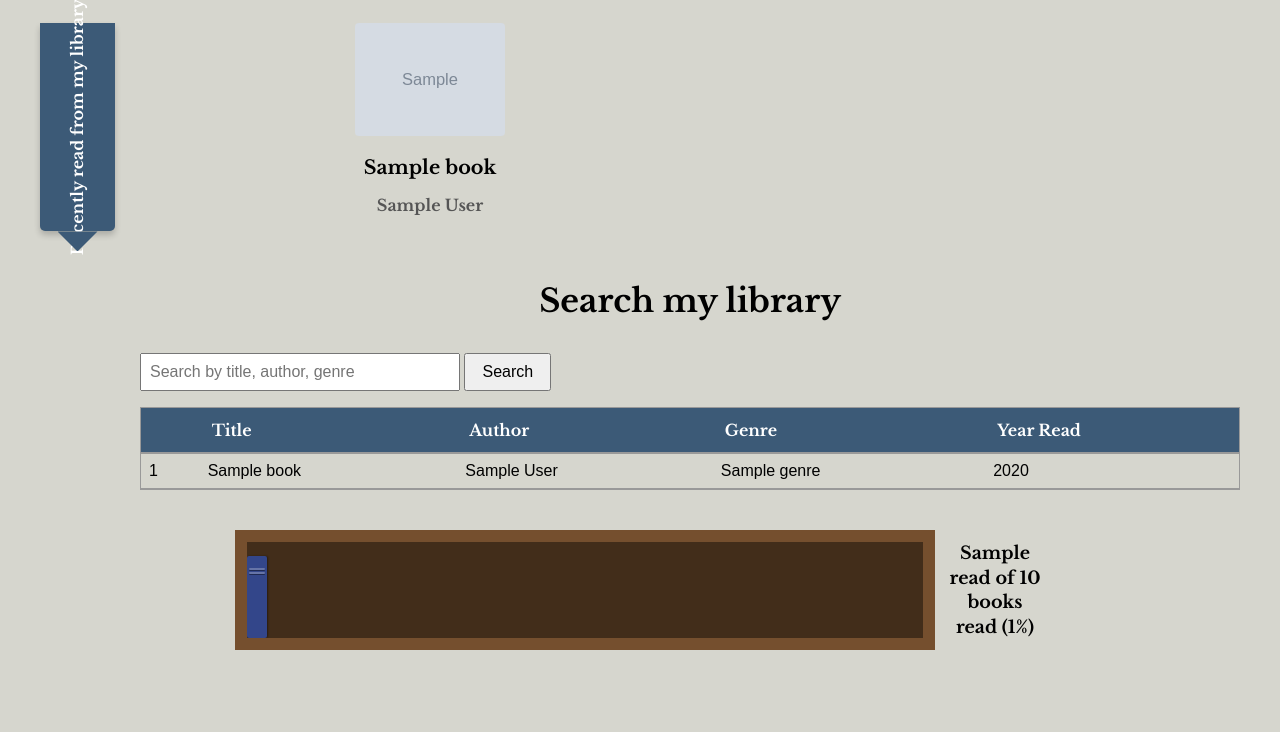
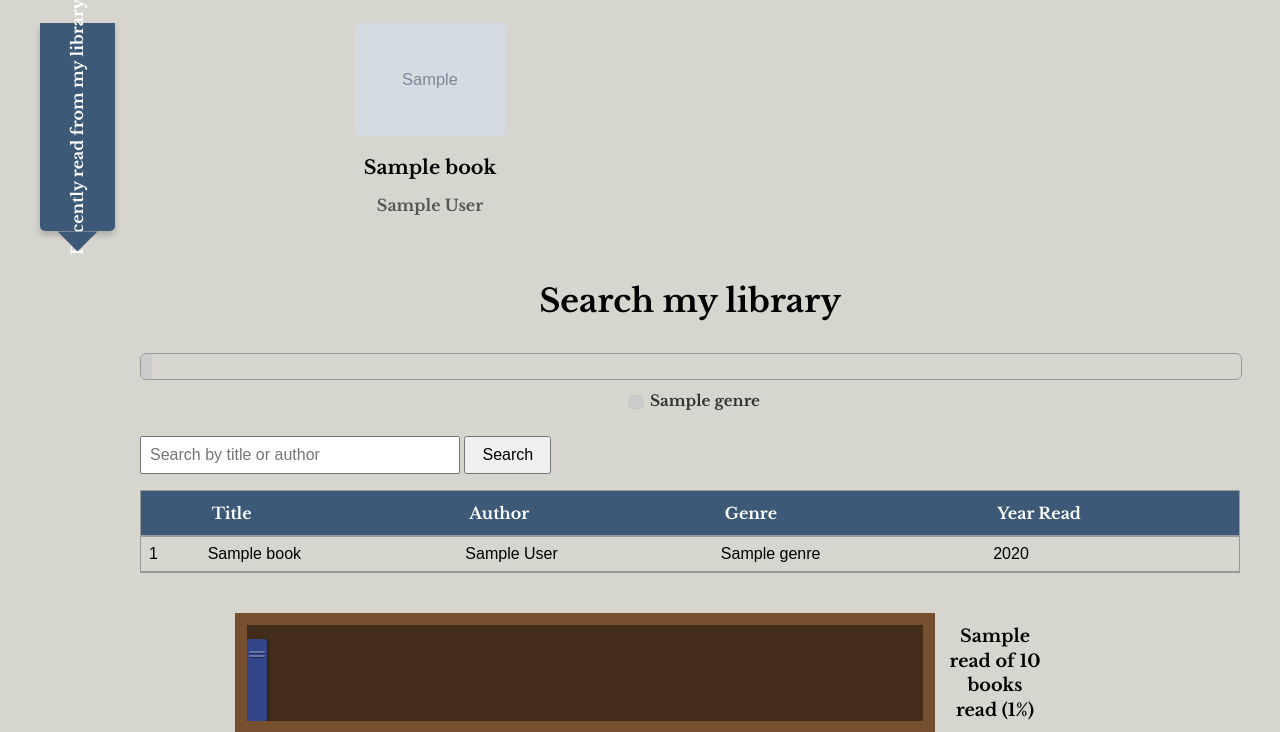
Before and after one commit to colelemahieu/library_sql_web_project, a Flask app: template templates/index.html in a window 1280 px wide. Shown: the part 89-821 px from the top of the page. Before the commit the page ends 739 px from the top, so only its background shows below. Run offline with Flask 3, Linux system fonts and the light colour scheme; the template is opened without the code that fills it: most values are stand-ins (such as "Sample title", 1, 10 or a date in 2020); grey boxes marked "Sample" are stand-in pictures.

Commit message:
add genre filter bar

```diff
--- a/app.py
+++ b/app.py
@@ -2,6 +2,16 @@ from flask import Flask, render_template, request
 import sqlite3, requests
 
 app = Flask(__name__)
+
+GENRE_COLOR_MAP = {
+    "Science Fiction": "#0077b6",  # Blue
+    "Fantasy": "#2b9348",          # Green
+    "Classic": "#a11d33",          # Red
+    "Fiction": "#8e9aaf",          # Gray
+    "Mystery": "#9d4edd",          # Purple
+    "Historical": "#7f4f24"        # Brown
+}
+
 
 def get_read_stats():
     conn = sqlite3.connect("mylibrary.db")
@@ -106,13 +116,36 @@ def get_recent_books():
     return books
 
 
+
+def get_genre_proportions():
+    conn = sqlite3.connect("mylibrary.db")
+    cur = conn.cursor()
+
+    cur.execute("SELECT genre, COUNT(*) FROM books GROUP BY genre")
+    rows = cur.fetchall()
+    conn.close()
+
+    total = sum(count for _, count in rows)
+    if total == 0:
+        return []
+
+    # Return a list of dicts for easy looping in Jinja
+    proportions = [
+        {"genre": genre, "count": count, "percentage": (count / total) * 100}
+        for genre, count in rows
+    ]
+
+    return proportions
+
+
 @app.route("/")
 def home():
     recent_books = get_recent_books()
     books = get_books()
     stats = get_read_stats()
+    genre_proportions = get_genre_proportions()
 
-    return render_template("index.html", recent_books=recent_books, books=books, stats=stats)
+    return render_template("index.html", recent_books=recent_books, books=books, stats=stats, genre_proportions=genre_proportions, genre_color_map=GENRE_COLOR_MAP)
 
 
 @app.route("/search")
@@ -121,8 +154,9 @@ def search():
     recent_books = get_recent_books()
     books = get_books(query)
     stats = get_read_stats()
+    genre_proportions = get_genre_proportions()
 
-    return render_template("index.html", recent_books=recent_books, books=books, stats=stats)
+    return render_template("index.html", recent_books=recent_books, books=books, stats=stats, genre_proportions=genre_proportions, genre_color_map=GENRE_COLOR_MAP)
 
 
 if __name__ == "__main__":
--- /dev/null
+++ b/static/filterTable.js
@@ -0,0 +1,64 @@
+document.addEventListener("DOMContentLoaded", function () {
+
+  const genreColorMap = {
+    'Science Fiction': '#0077b6',
+    'Fantasy': '#2b9348',
+    'Classic': '#a11d33',
+    'Fiction': '#8e9aaf',
+    'Mystery': '#9d4edd',
+    'Historical': '#7f4f24'
+  };
+
+  const genreLegend = document.querySelector('.genre-legend');
+  const genreSegments = document.querySelectorAll('.genre-segment');
+  const booksTable = document.querySelector('#search-table');
+
+  if (!booksTable || (!genreLegend && !genreSegments.length)) return;
+
+  let activeGenre = null;
+
+  // Click functionality for bar segments and legend
+  function setupClickHandlers(selector) {
+    document.querySelectorAll(selector).forEach(el => {
+      el.addEventListener('click', () => {
+        const genre = el.getAttribute('data-genre');
+        toggleGenreFilter(genre, el);
+      });
+    });
+  }
+
+  setupClickHandlers('.genre-segment');
+  setupClickHandlers('.genre-legend-item');
+
+  function toggleGenreFilter(genre, clickedEl) {
+    // reset after 2nd click
+    if (activeGenre === genre) {
+      activeGenre = null;
+      filterTable(null);
+      document.querySelectorAll('.active').forEach(el => el.classList.remove('active'));
+      return;
+    }
+
+    activeGenre = genre;
+    filterTable(genre);
+
+    // Visual highlight for active
+    document.querySelectorAll('.active').forEach(el => el.classList.remove('active'));
+    document.querySelectorAll(`[data-genre="${genre}"]`).forEach(el => el.classList.add('active'));
+  }
+
+  function filterTable(genre) {
+    const rows = booksTable.querySelectorAll('tbody tr');
+    rows.forEach(row => {
+      const genreCell = row.cells[3];
+      if (!genreCell) return;
+
+      const rowGenre = genreCell.textContent.trim();
+      if (!genre || rowGenre === genre) {
+        row.style.display = '';
+      } else {
+        row.style.display = 'none';
+      }
+    });
+  }
+});
--- a/templates/index.html
+++ b/templates/index.html
@@ -14,6 +14,48 @@
             margin-bottom: 2rem;
         }
 
+.genre-bar {
+  display: flex;
+  height: 25px;
+  width: 100%;
+  border-radius: 6px;
+  overflow: hidden;
+  margin-bottom: 6px;
+  border: 1px solid #999;
+}
+.genre-segment {
+  height: 100%;
+  transition: all 0.3s ease;
+}
+.genre-segment:hover {
+  filter: brightness(1.15);
+  cursor: pointer;
+}
+.genre-segment.active {
+  outline: 2px solid #000;
+  filter: brightness(1.2);
+}
+.genre-legend-item.active {
+  text-decoration: underline;
+  font-weight: bold;
+}
+
+.genre-legend {
+  margin-top: 0;
+  text-align: center;
+  font-family: 'Libre Baskerville', serif;
+  font-size: 0.95rem;
+  color: #333;
+}
+.genre-legend span {
+  display: inline-block;
+  margin: 5px 10px;
+}
+.genre-legend span span {
+  vertical-align: middle;
+  border-radius: 2px;
+  box-shadow: 0 0 2px rgba(0,0,0,0.3);
+}
 .carousel-wrapper {
   display: flex;
   align-items: center;
@@ -244,6 +286,7 @@
 
 <h1 class="page-title">My Library</h1>
 
+
 <div class="recent-section">
   <div class="bookmark">
       <h1>Recently read from my library</h1>
@@ -271,10 +314,31 @@
 </div>
 
 
+
     <div class="search-section">
         <h1>Search my library</h1>
+
+
+	<div class="genre-bar">
+  	  {% for g in genre_proportions %}
+            <div class="genre-segment" data-genre="{{ g.genre }}" style="width: {{ g.percentage }}%; background-color: {{ genre_color_map.get(g.genre, '#cccccc') }};" title="{{ g.genre }} ({{ g.count }} books)">
+            </div>
+         {% endfor %}
+        </div>
+
+        <div class="genre-legend">
+  	  {% for g in genre_proportions %}
+            <span class="genre-legend-item" data-genre="{{ g.genre }}">
+            <span style="display:inline-block; width:12px; height:12px; background-color: {{ genre_color_map.get(g.genre, '#cccccc') }}; margin-right:4px;"></span>
+          {{ g.genre }}
+          </span>
+          {% endfor %}
+            </div>
+
+
+        <br>
         <form method="get" action="/search">
-            <input type="text" name="q" placeholder="Search by title, author, genre">
+            <input type="text" name="q" placeholder="Search by title or author">
             <button type="submit">Search</button>
         </form>
 
@@ -315,6 +379,7 @@
 
 <script src="{{ url_for('static', filename='bookshelf.js') }}"></script>
 <script src="{{ url_for('static', filename='carousel.js') }}"></script>
+<script src="{{ url_for('static', filename='filterTable.js') }}"></script>
 
 </body>
 </html>
```
